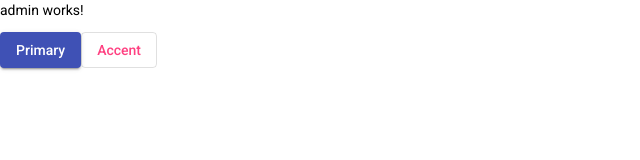
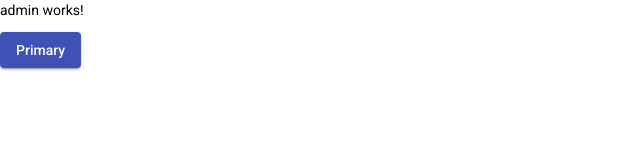
Before and after one commit to Josebratt/store, an Angular app: page /admin in a window 1280 px wide. Shown: the top 160 px of the page, without its empty margins (0-640 px from the left). Built offline with nearby package versions, Linux system fonts and the light colour scheme.

Commit message:
Update admin.component.html

```diff
--- a/src/app/private/admin/admin.component.html
+++ b/src/app/private/admin/admin.component.html
@@ -1,3 +1,2 @@
 <p>admin works!</p>
 <button mat-raised-button color="primary">Primary</button>
-<button mat-stroked-button color="accent">Accent</button>
```
